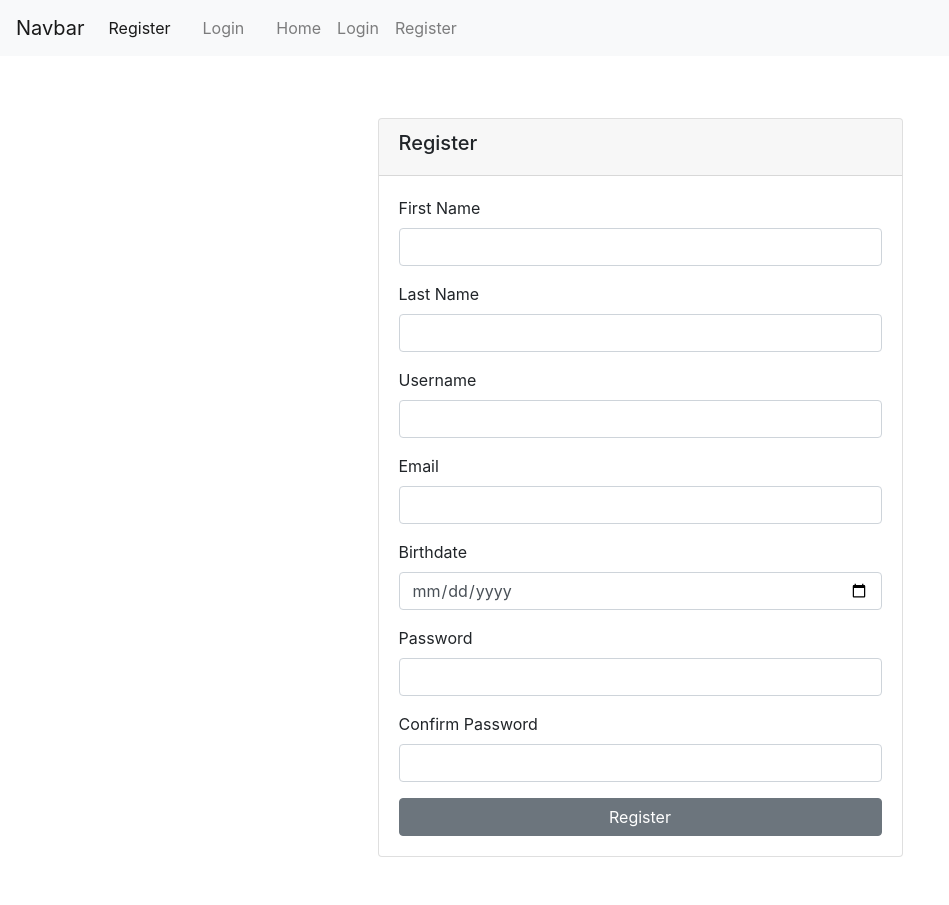
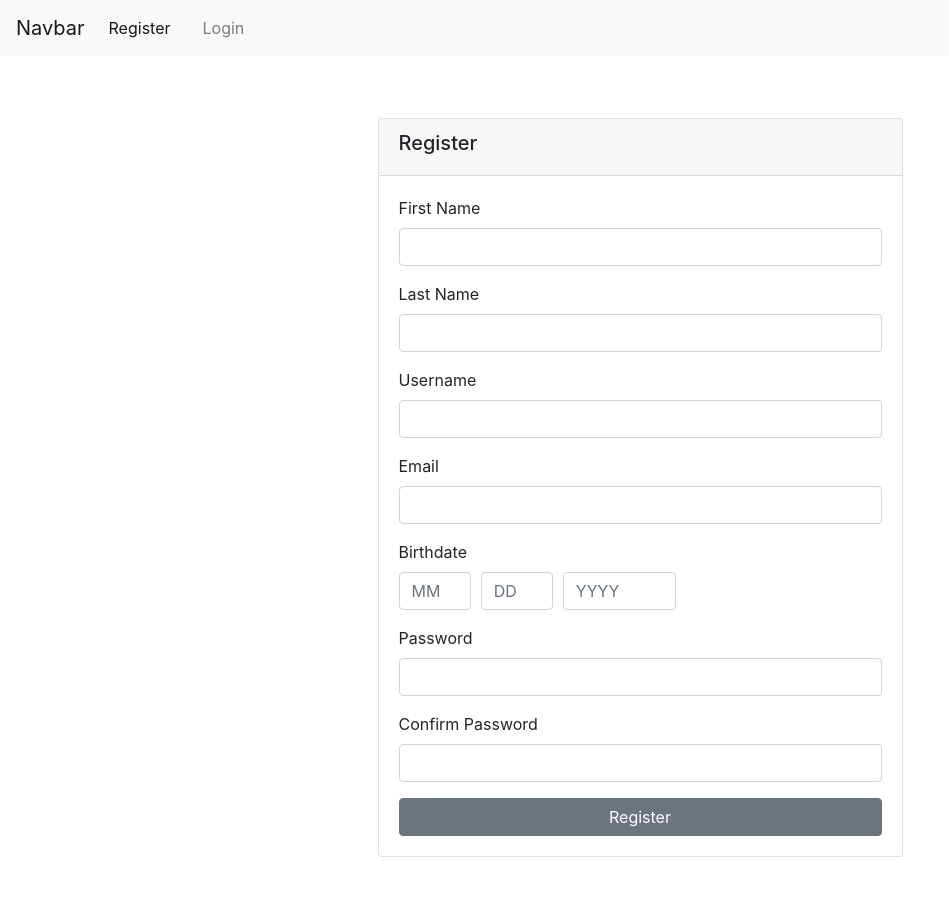
Before and after one commit to learyjk/life_cal, a Django app: page /accounts/register in a window 1280 px wide. Shown: the whole page, without its empty margins (0-949 px from the left). Run offline with Django 3.2, Linux system fonts and the light colour scheme; some libraries are stand-ins or nearby versions.

Commit message:
Register() uses create_calendar() to gen Weeks for each user.

```diff
--- a/accounts/templates/accounts/register.html
+++ b/accounts/templates/accounts/register.html
@@ -30,8 +30,18 @@
                                 <input type="email" name="email" class="form-control" required>
                             </div>
                             <div class="form-group">
-                                <label for="birthdate">Birthdate</label>
-                                <input type="date" placeholder="YYYY-MM-DD" name="birthdate" class="form-control" required>
+<label for="birthdate">Birthdate</label>
+                                <div class="form-row">
+                                    <div class="col-2">
+                                    <input type="text" name="birthdate_month" class="form-control" placeholder="MM">
+                                    </div>
+                                    <div class="col-2">
+                                    <input type="text" name="birthdate_day" class="form-control" placeholder="DD">
+                                    </div>
+                                    <div class="col-3">
+                                    <input type="text" name="birthdate_year" class="form-control" placeholder="YYYY">
+                                    </div>
+                                </div>
                             </div>
                             <div class="form-group">
                                 <label for="password2">Password</label>
@@ -51,12 +61,3 @@
 </section>
 
 {% endblock %}
-
-{% block javascript %}
-
-<script type="text/javascript">
-    $(function () {
-        $('#birthdate').datetimepicker();
-    });
-</script>
-{% endblock %}
--- a/accounts/views.py
+++ b/accounts/views.py
@@ -2,6 +2,9 @@ from django.shortcuts import render, redirect
 from django.contrib import auth
 from django.contrib.auth.models import User
 from .models import Profile
+from week.models import Week
+
+import datetime
 
 
 def register(request):
@@ -11,7 +14,9 @@ def register(request):
         last_name = request.POST['last_name']
         username = request.POST['username']
         email = request.POST['email']
-        birthdate = request.POST['birthdate']
+        birthdate_month = request.POST['birthdate_month']
+        birthdate_day = request.POST['birthdate_day']
+        birthdate_year = request.POST['birthdate_year']
         password = request.POST['password']
         password2 = request.POST['password2']
 
@@ -29,8 +34,17 @@ def register(request):
                     # looks good!
                     user = User.objects.create_user(username=username, password=password, email=email, first_name=first_name, last_name=last_name)
                     user.save()
+                    birthdate = birthdate_year + "-" + birthdate_month + "-" + birthdate_day
                     profile = Profile(user_id=user.id, birthdate=birthdate)
                     profile.save()
+
+                    user_info = {
+                        'user_id': user.id,
+                        'birthdate': birthdate,
+                        'life_exp': 85,
+                    }
+                    create_calendar(request, user_info)
+
                     print("** Successfully registered! **")
                     return redirect('login')
         else:
@@ -64,3 +78,17 @@ def logout(request):
         auth.logout(request)
         print('You are now logged out')
         return redirect('login')
+
+
+# creates every week for a user
+def create_calendar(request, user_info):
+    total_weeks = 52 * user_info['life_exp']
+
+    for i in range(1, total_weeks+1):
+        u = datetime.datetime.strptime(user_info['birthdate'], "%Y-%m-%d")
+        d = datetime.timedelta(days=7*(i-1))
+        t = u + d
+        week = Week(user_id=user_info['user_id'], week_number=i, text="", date=t)
+        week.save()
+
+    return total_weeks
--- a/cal/views.py
+++ b/cal/views.py
@@ -6,12 +6,11 @@ from week.models import Week
 
 def index(request):
 
-    week_list = Week.objects.order_by('week_number')
+    week_list = Week.objects.filter(user_id=request.user.id).order_by('week_number')
 
     context = {
         'week_list': week_list,
         'cal_width': range(52),
-        'cal_length': range(60)
     }
     return render(request, 'cal/index.html', context)
 
--- a/templates/partials/_navbar.html
+++ b/templates/partials/_navbar.html
@@ -9,9 +9,9 @@
     <div class="navbar-nav">
 
         {% if user.is_authenticated %}
-        <li {% if 'index' in request.path %} class="nav-item active mr-3" {% else %} class="nav-item mr-3" {% endif %}>
+        <li {% if '/cal/' in request.path %} class="nav-item active mr-3" {% else %} class="nav-item mr-3" {% endif %}>
             <a class="nav-link" href="{% url 'index' %}">
-                Welcome, {{ user.username }} Home </a>
+                Welcome, {{ user.username }}! Home </a>
         </li>
         <li class="nav-item mr-3">
             <a href="javascript:{document.getElementById('logout').submit()}" class="nav-link">
@@ -32,11 +32,6 @@
                 Login</a>
         </li>
         {% endif %}
-
-
-      <a class="nav-item nav-link" href="{% url 'index' %}">Home</a>
-      <a class="nav-item nav-link" href="{% url 'login' %}">Login</a>
-      <a class="nav-item nav-link" href="{% url 'register' %}">Register</a>
     </div>
   </div>
 </nav>
```
Also changed, not shown: cal/templates/cal/index.html (+5 -7 lines), week/models.py (+4 -3 lines), week/migrations/0002_auto_20200324_1600.py (added), week/migrations/0003_auto_20200324_1609.py (added), 1 other file.
